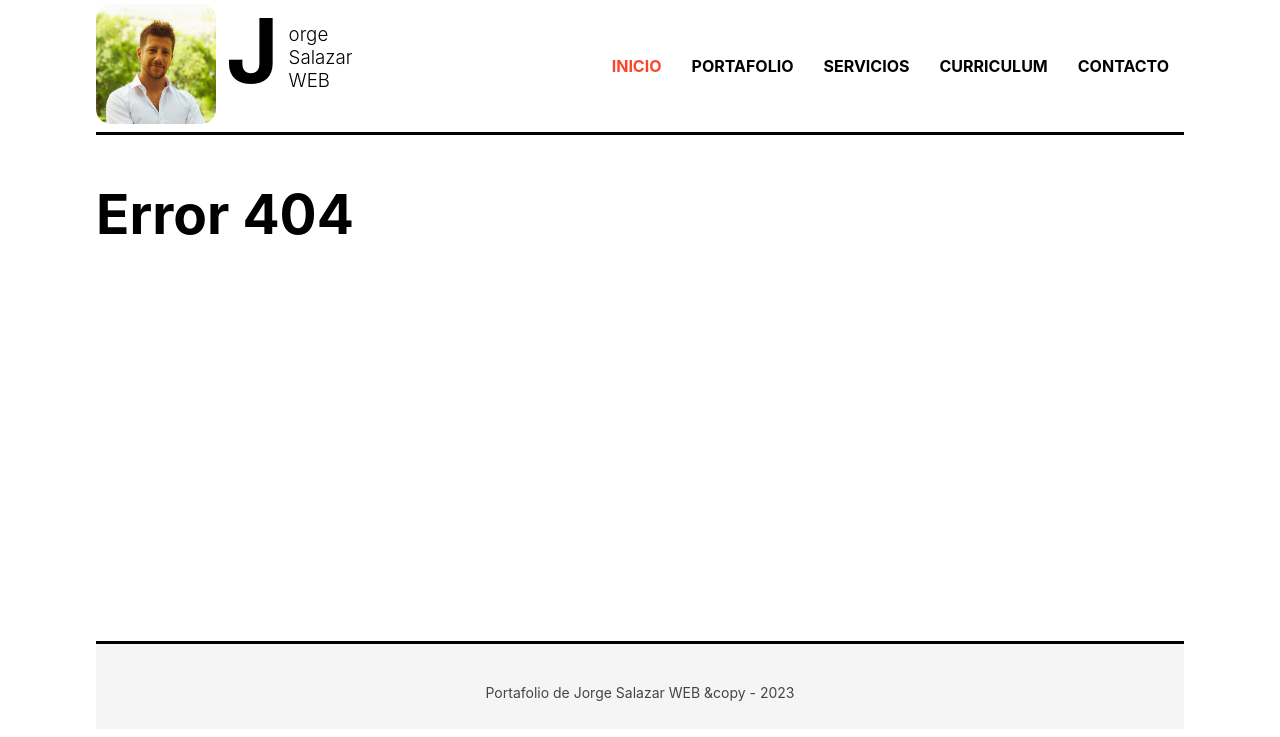
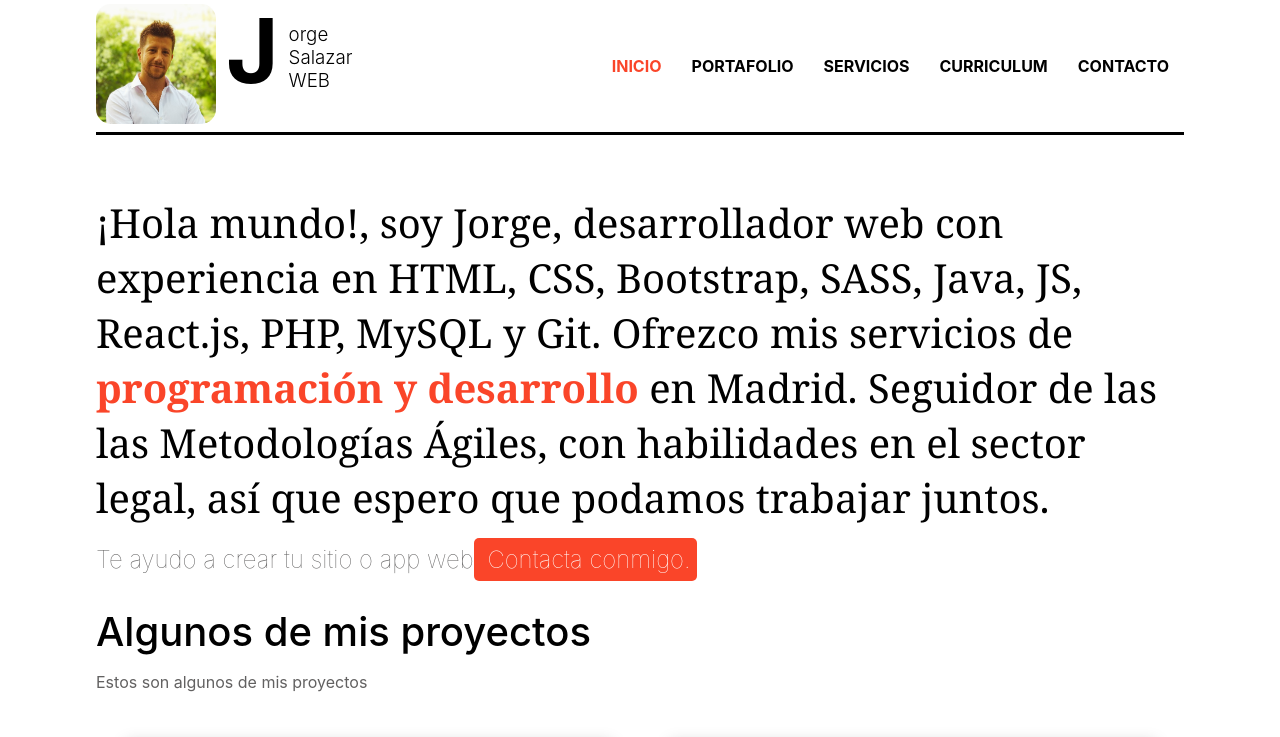
Before and after one commit to JorgeSalazarMaceda/PortafolioJorge, a React (Create React App) app: page /inicio in a window 1280 px wide. Before the commit this address had no page. Shown: the top 737 px of the page. Built offline with nearby package versions, Linux system fonts and the light colour scheme; grey boxes are pictures that could not be loaded.

Commit message:
Update MisRutas.js

```diff
--- a/src/router/MisRutas.js
+++ b/src/router/MisRutas.js
@@ -18,8 +18,8 @@ export const MisRutas = () => {
             {/* CONTENIDO --> Donde irán los componentes, entonces irán las rutas (Routes, Route) */}
             <section className='content'>
                 <Routes>
-                    <Route path='/' element={<Navigate to='#/inicio' />} /> {/* Redirigimos al inicio por defecto para que se apliquen estilos css */}
-                    <Route path='#/inicio' element={<Inicio />} />
+                    <Route path='/' element={<Navigate to='/inicio' />} /> {/* Redirigimos al inicio por defecto para que se apliquen estilos css */}
+                    <Route path='/inicio' element={<Inicio />} />
                     <Route path='/portafolio' element={<Portafolio />} />
                     <Route path='/servicios' element={<Servicios />} />
                     <Route path='/curriculum' element={<Curriculum />} />
```
